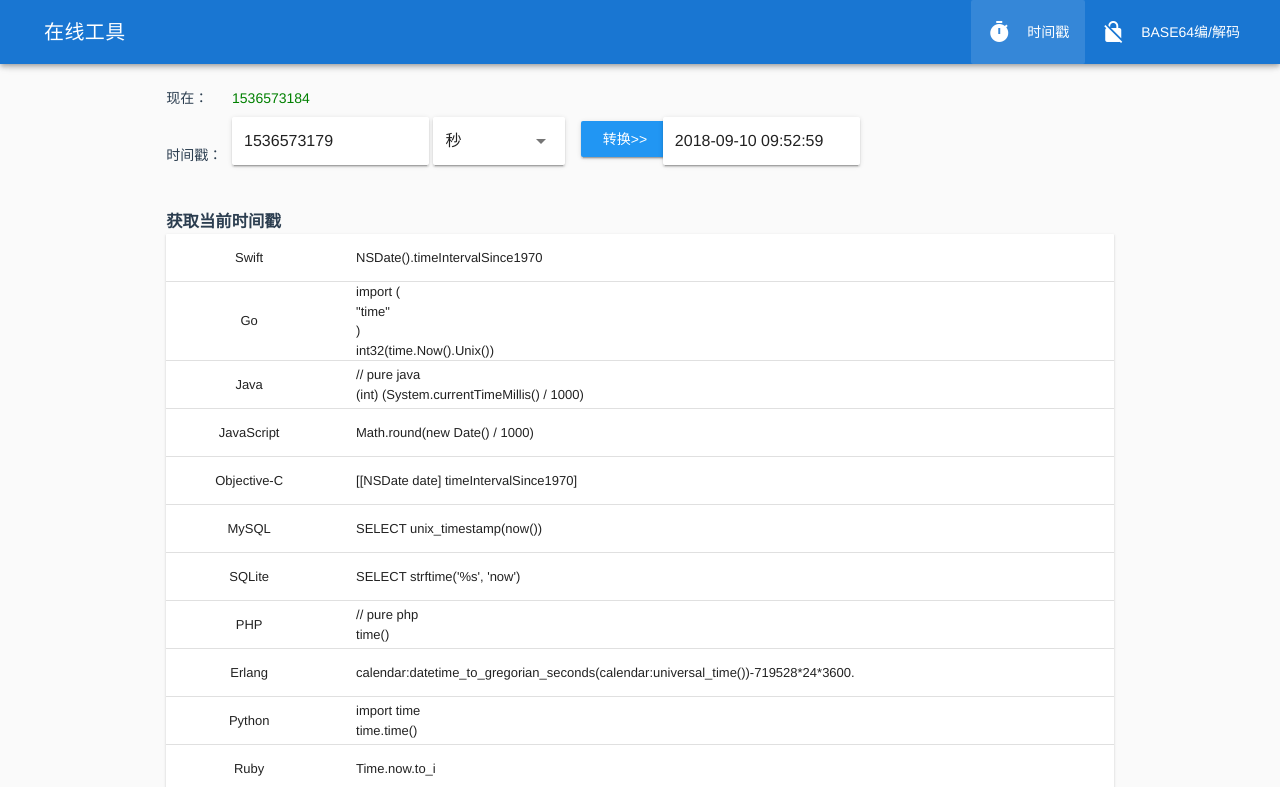
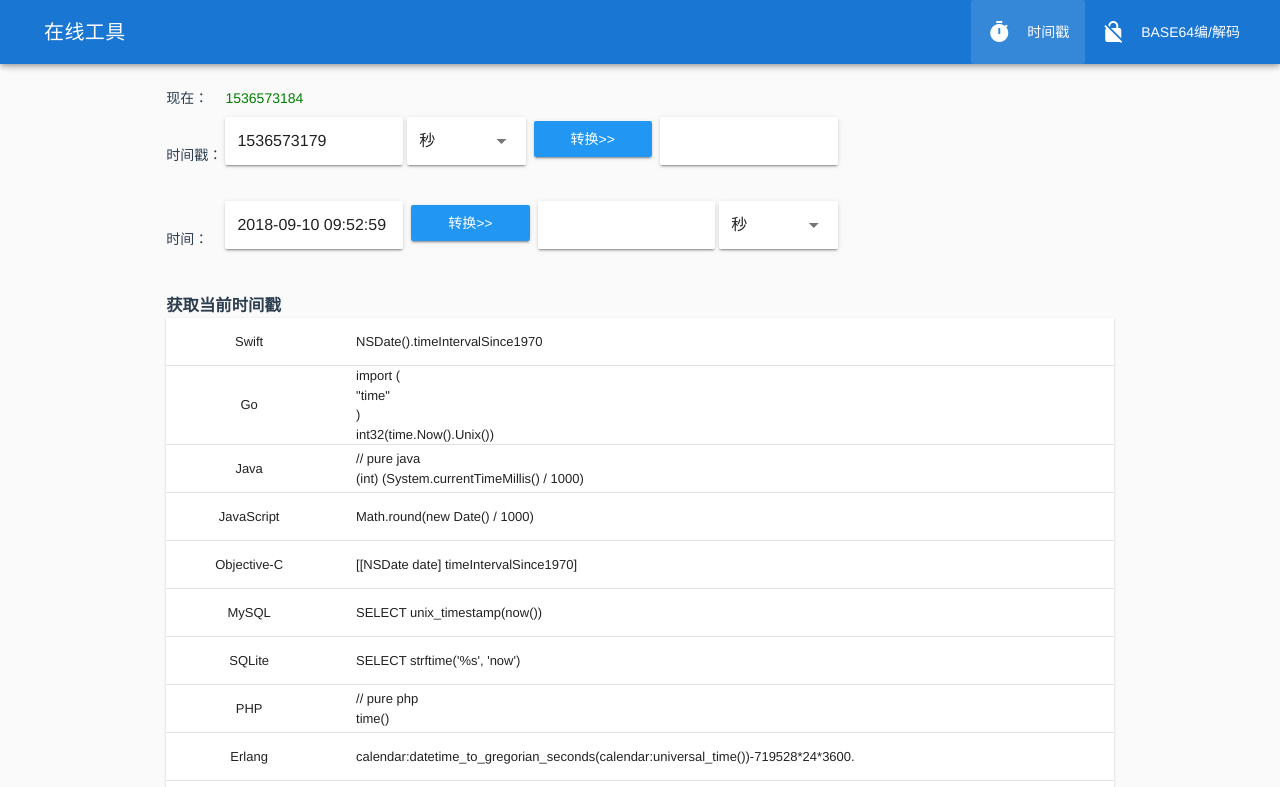
Before and after one commit to OwenLittleWhite/tools, a Vue app: page /#/timestamp in a window 1280 px wide. Shown: the top 787 px of the page. Built offline with nearby package versions, Linux system fonts and the light colour scheme.

Commit message:
finish timestamp

```diff
--- a/src/components/tools/Timestamp.vue
+++ b/src/components/tools/Timestamp.vue
@@ -3,7 +3,7 @@
   <v-layout wrap row>
     <v-flex md10 sm12 xs12 offset-md1>
       <v-layout wrap row grid-list-xl justify-start>
-          <v-flex md10 sm10 xs10 mb-2>
+          <v-flex md9 sm10 xs12 mb-2>
             <v-layout wrap row grid-list-xl justify-start align-center>
               <v-flex md1 sm3 xs3 mb-2>
                 <div class="text-lg-left text-md-left text-sm-left text-xs-left">现在：</div>
@@ -24,17 +24,39 @@
                   <v-select :items="units" v-model="unit" label="Unit field" solo></v-select>
                 </div>
               </v-flex>
-              <v-flex md1 sm4 xs4 ml-3 mb-2>
+              <v-flex md2 sm4 xs4 ml-2 mb-2>
                 <div class="text-lg-left text-md-left text-sm-left text-xs-left">
                   <v-btn @click="updateDatestr()" block bottom color="info">转换>></v-btn>
                 </div>
               </v-flex>
-              <v-flex md3 sm10 xs10 ml-3 mb-2>
+              <v-flex md3 sm10 xs10 ml-2 mb-2>
                 <div class="text-lg-left text-md-left text-sm-left text-xs-left">
-                  <v-text-field :value="dateStr" type="text"  solo></v-text-field>
+                  <v-text-field v-model="dateStr" type="text"  solo></v-text-field>
                 </div>
               </v-flex>
-
+              <v-flex md1 sm2 xs3 mb-2>
+                <div class="text-lg-left text-md-left text-sm-left text-xs-left">时间：</div>
+              </v-flex>
+               <v-flex md3 sm8 xs8 mb-2>
+                <div class="text-lg-left text-md-left text-sm-left text-xs-left">
+                   <v-text-field v-model="dateStr2" type="text" solo></v-text-field>
+                </div>
+              </v-flex>
+              <v-flex md2 sm4 xs4 ml-2 mb-2>
+                <div class="text-lg-left text-md-left text-sm-left text-xs-left">
+                  <v-btn @click="updateTime2()" block bottom color="info">转换>></v-btn>
+                </div>
+              </v-flex>
+              <v-flex md3 sm10 xs10 ml-2 mb-2>
+                <div class="text-lg-left text-md-left text-sm-left text-xs-left">
+                  <v-text-field v-model="time2"  solo></v-text-field>
+                </div>
+              </v-flex>
+              <v-flex md2 sm5 xs5 ml-1 mb-2>
+                <div class="text-lg-left text-md-left text-sm-left text-xs-left">
+                  <v-select :items="units" v-model="unit2" label="Unit field" solo></v-select>
+                </div>
+              </v-flex>
             </v-layout>
           </v-flex>
           <v-flex md12 sm12 xs12>
@@ -66,7 +88,10 @@ export default {
   data: () => ({
     units: ["秒", "毫秒"],
     unit: "秒",
+    unit2: '秒',
     dateStr: '',
+    time2: '',
+    dateStr2: '',
     now: new Date(),
     timeSample: new Date(),
     timeSampleTime: Math.round(new Date().getTime() / 1000),
@@ -129,7 +154,7 @@ time.time()`
     ]
   }),
   created: function() {
-    this.dateStr = this.convertToDateStr(this.timeSampleTime)
+    this.dateStr2 = this.convertToDateStr(new Date().getTime(), '毫秒')
     setInterval(() => {
       this.now = new Date();
     }, 1000);
@@ -140,8 +165,8 @@ time.time()`
     }
   },
   methods: {
-    convertToDateStr(mill) {
-      if (this.unit === "秒") {
+    convertToDateStr(mill, unit) {
+      if (unit === "秒") {
         mill = mill * 1000;
       }
       let d = new Date(mill);
@@ -166,7 +191,14 @@ time.time()`
       );
     },
     updateDatestr() {
-      this.dateStr = this.convertToDateStr(parseInt(this.timeSampleTime))
+      this.dateStr = this.convertToDateStr(parseInt(this.timeSampleTime), this.unit)
+    },
+    updateTime2() {
+      if (this.unit2 === '秒') {
+        this.time2 = Math.round(new Date(this.dateStr2).getTime() / 1000)
+      } else {
+        this.time2 = new Date(this.dateStr2).getTime()
+      }
     }
   }
 };
```
